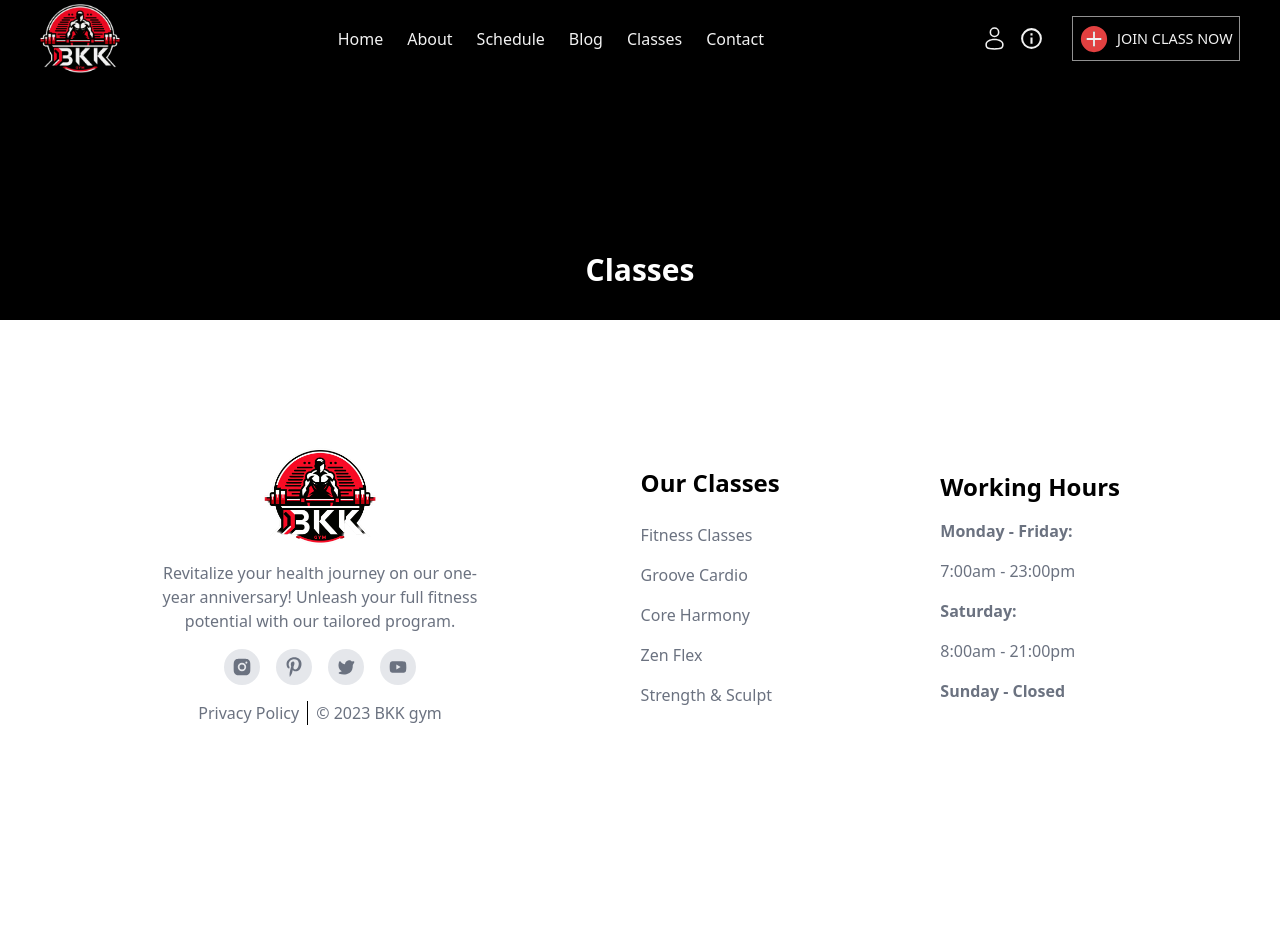
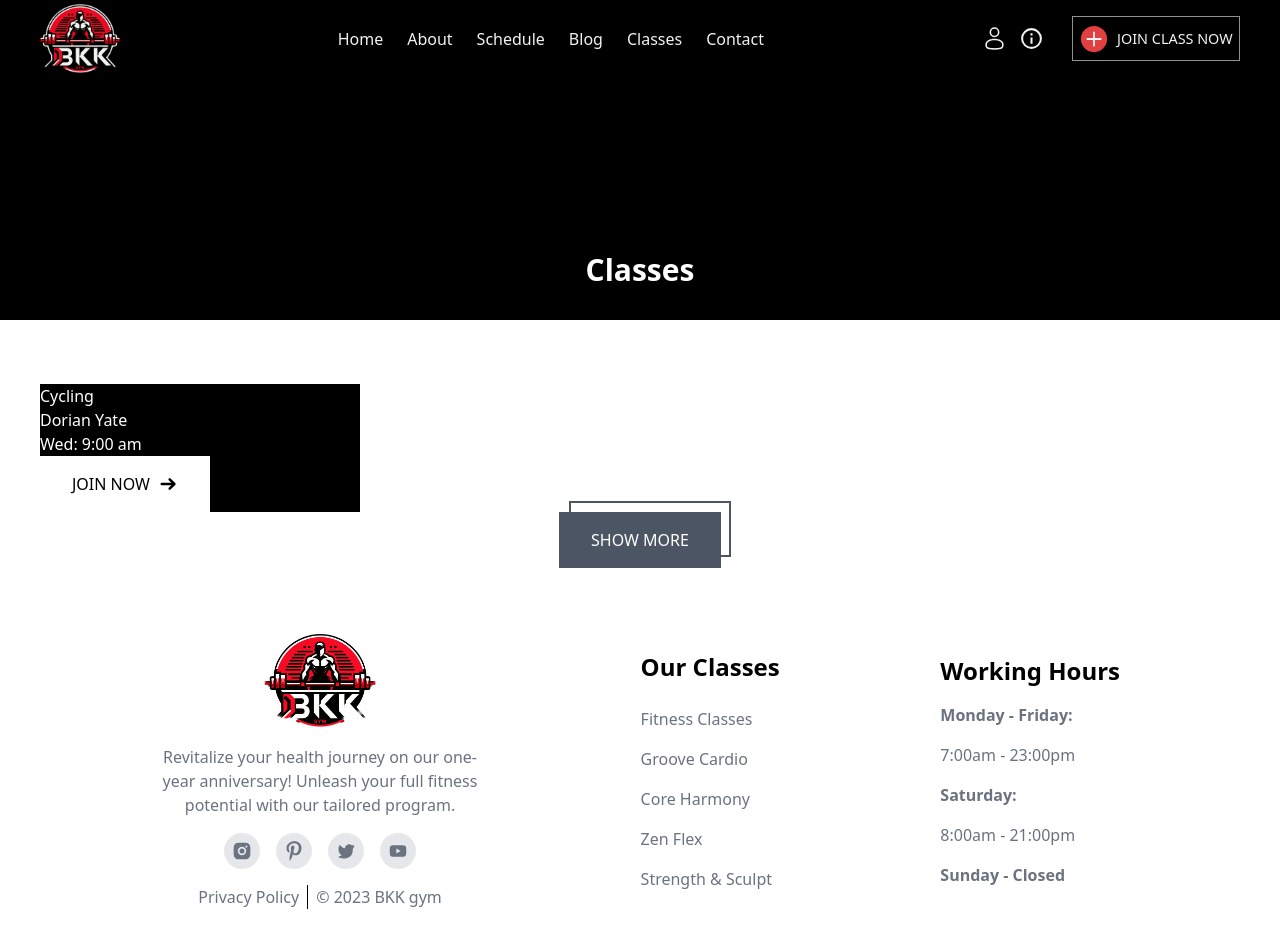
Before and after one commit to OnigiriKing/new-project, a React (Create React App) app: page /classes in a window 1280 px wide. Shown: the top 946 px of the page. Before the commit the page ends 800 px from the top, so only its background shows below. Built offline with nearby package versions, Linux system fonts and the light colour scheme.

Commit message:
ClassseComp update

```diff
--- a/src/components/classesComp/ClassesComp.jsx
+++ b/src/components/classesComp/ClassesComp.jsx
@@ -1,14 +1,30 @@
 import TopComp from "components/topComp/TopComp";
 import React from "react";
+import allSvg from "svg/allSvg";
 
 export default function ClassesComp() {
-
-
   return (
     <div class="w-full flex flex-col items-center">
       <TopComp des="Classes" />
       <div class="common-wrapper pt-[4rem]">
-
+        <div>
+          <div class="bg-black text-white w-[20rem]">
+            <img></img>
+            <div>
+            <h3>Cycling</h3>
+            <div>
+              <p>Dorian Yate</p>
+              <p>Wed: 9:00 am</p>
+            </div>
+            <button class="button-class-light">
+              JOIN NOW {allSvg(20).arrow}
+            </button>
+            </div>
+          </div>
+        </div>
+        <div class="flex justify-center">
+          <button class="button-class">SHOW MORE</button>
+        </div>
       </div>
     </div>
   );
```
Also changed, not shown: src/dist/style.css.
